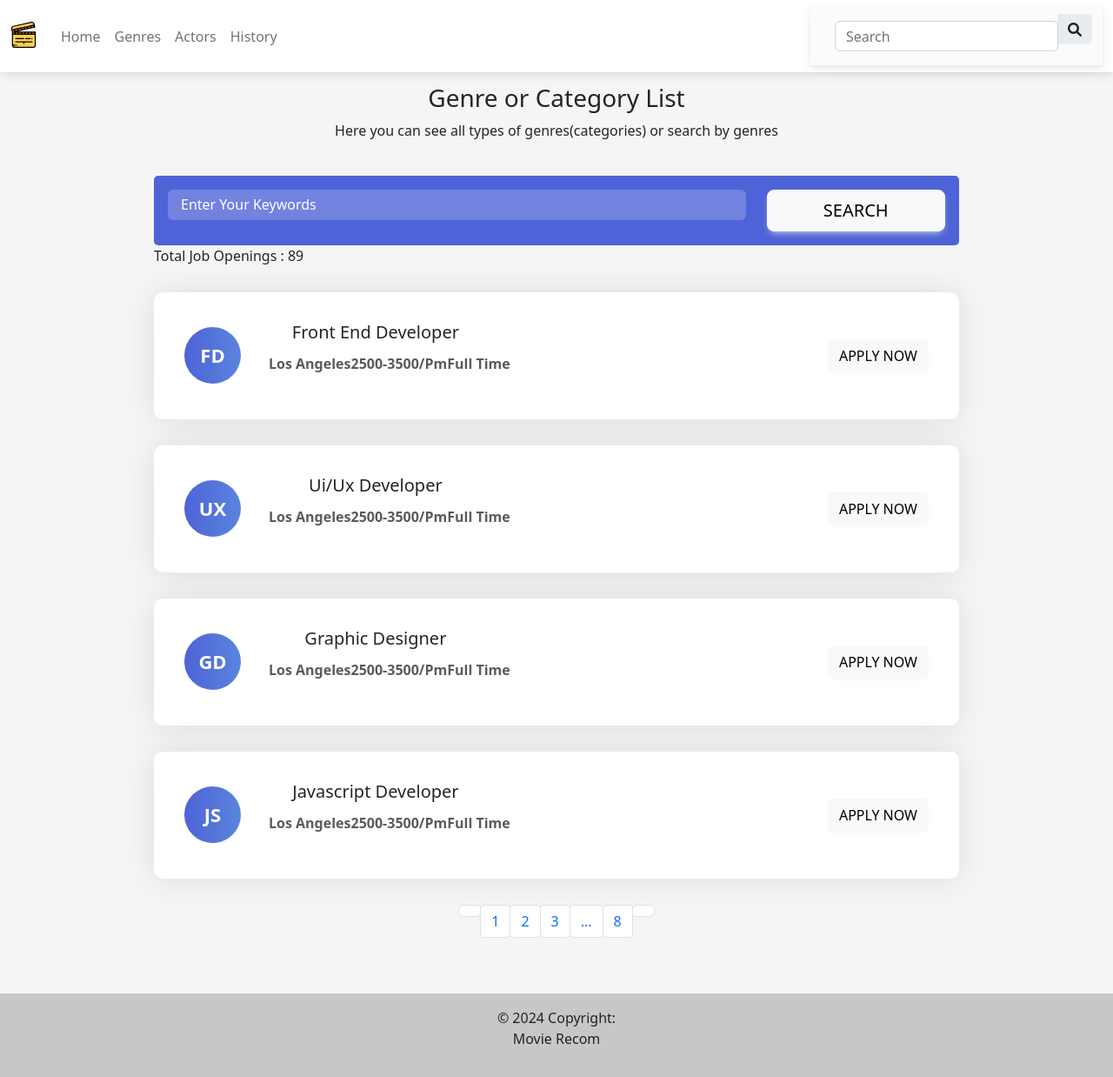
After one commit to JoharyJonathan/django-movie, a Django app: page /movies/genre-list/ in a window 1280 px wide. The commit adds this page. Shown: the whole page at 87% size. Run offline with Django 5.2, Linux system fonts and the light colour scheme; some libraries are stand-ins or nearby versions.

Commit message:
Design of the searchBar for genres views

```diff
--- /dev/null
+++ b/movcom/movies/static/genres/css/genrelist.css
@@ -0,0 +1,180 @@
+body{
+    background:#f5f5f5;
+    margin-top:20px;}
+
+/* ===== Career ===== */
+.career-form {
+  background-color: #4e63d7;
+  border-radius: 5px;
+  padding: 0 16px;
+}
+
+.career-form .form-control {
+  background-color: rgba(255, 255, 255, 0.2);
+  border: 0;
+  padding: 12px 15px;
+  color: #fff;
+}
+
+.career-form .form-control::-webkit-input-placeholder {
+  /* Chrome/Opera/Safari */
+  color: #fff;
+}
+
+.career-form .form-control::-moz-placeholder {
+  /* Firefox 19+ */
+  color: #fff;
+}
+
+.career-form .form-control:-ms-input-placeholder {
+  /* IE 10+ */
+  color: #fff;
+}
+
+.career-form .form-control:-moz-placeholder {
+  /* Firefox 18- */
+  color: #fff;
+}
+
+.career-form .custom-select {
+  background-color: rgba(255, 255, 255, 0.2);
+  border: 0;
+  padding: 12px 15px;
+  color: #fff;
+  width: 100%;
+  border-radius: 5px;
+  text-align: left;
+  height: auto;
+  background-image: none;
+}
+
+.career-form .custom-select:focus {
+  -webkit-box-shadow: none;
+          box-shadow: none;
+}
+
+.career-form .select-container {
+  position: relative;
+}
+
+.career-form .select-container:before {
+  position: absolute;
+  right: 15px;
+  top: calc(50% - 14px);
+  font-size: 18px;
+  color: #ffffff;
+  content: '\F2F9';
+  font-family: "Material-Design-Iconic-Font";
+}
+
+.filter-result .job-box {
+background:#fff;
+  -webkit-box-shadow: 0 0 35px 0 rgba(130, 130, 130, 0.2);
+          box-shadow: 0 0 35px 0 rgba(130, 130, 130, 0.2);
+  border-radius: 10px;
+  padding: 10px 35px;
+}
+
+ul {
+  list-style: none;
+}
+
+.list-disk li {
+  list-style: none;
+  margin-bottom: 12px;
+}
+
+.list-disk li:last-child {
+  margin-bottom: 0;
+}
+
+.job-box .img-holder {
+  height: 65px;
+  width: 65px;
+  background-color: #4e63d7;
+  background-image: -webkit-gradient(linear, left top, right top, from(rgba(78, 99, 215, 0.9)), to(#5a85dd));
+  background-image: linear-gradient(to right, rgba(78, 99, 215, 0.9) 0%, #5a85dd 100%);
+  font-family: "Open Sans", sans-serif;
+  color: #fff;
+  font-size: 22px;
+  font-weight: 700;
+  display: -webkit-box;
+  display: -ms-flexbox;
+  display: flex;
+  -webkit-box-pack: center;
+      -ms-flex-pack: center;
+          justify-content: center;
+  -webkit-box-align: center;
+      -ms-flex-align: center;
+          align-items: center;
+  border-radius: 65px;
+}
+
+.career-title {
+  background-color: #4e63d7;
+  color: #fff;
+  padding: 15px;
+  text-align: center;
+  border-radius: 10px 10px 0 0;
+  background-image: -webkit-gradient(linear, left top, right top, from(rgba(78, 99, 215, 0.9)), to(#5a85dd));
+  background-image: linear-gradient(to right, rgba(78, 99, 215, 0.9) 0%, #5a85dd 100%);
+}
+
+.job-overview {
+  -webkit-box-shadow: 0 0 35px 0 rgba(130, 130, 130, 0.2);
+          box-shadow: 0 0 35px 0 rgba(130, 130, 130, 0.2);
+  border-radius: 10px;
+}
+
+@media (min-width: 992px) {
+  .job-overview {
+    position: -webkit-sticky;
+    position: sticky;
+    top: 70px;
+  }
+}
+
+.job-overview .job-detail ul {
+  margin-bottom: 28px;
+}
+
+.job-overview .job-detail ul li {
+  opacity: 0.75;
+  font-weight: 600;
+  margin-bottom: 15px;
+}
+
+.job-overview .job-detail ul li i {
+  font-size: 20px;
+  position: relative;
+  top: 1px;
+}
+
+.job-overview .overview-bottom,
+.job-overview .overview-top {
+  padding: 35px;
+}
+
+.job-content ul li {
+  font-weight: 600;
+  opacity: 0.75;
+  border-bottom: 1px solid #ccc;
+  padding: 10px 5px;
+}
+
+@media (min-width: 768px) {
+  .job-content ul li {
+    border-bottom: 0;
+    padding: 0;
+  }
+}
+
+.job-content ul li i {
+  font-size: 20px;
+  position: relative;
+  top: 1px;
+}
+
+.mb-30 {
+    margin-bottom: 30px;
+}
--- /dev/null
+++ b/movcom/movies/templates/genres/genres.html
@@ -0,0 +1,163 @@
+{% extends "uses.html" %}
+
+{% block content %}
+    <link rel="stylesheet" href="https://cdnjs.cloudflare.com/ajax/libs/material-design-iconic-font/2.2.0/css/material-design-iconic-font.min.css" integrity="sha256-3sPp8BkKUE7QyPSl6VfBByBroQbKxKG7tsusY2mhbVY=" crossorigin="anonymous" />
+    <div class="container">
+    <div class="row">
+    <div class="col-lg-10 mx-auto mb-4">
+    <div class="section-title text-center ">
+    <br><br>
+    <h3 class="top-c-sep">Genre or Category List</h3>
+    <p>Here you can see all types of genres(categories) or search by genres</p>
+    </div>
+    </div>
+    </div>
+    <div class="row">
+    <div class="col-lg-10 mx-auto">
+    <div class="career-search mb-60">
+        <form action="#" class="career-form mb-60">
+            <div class="row">
+                <!-- Champ de recherche -->
+                <div class="col-md-6 col-lg-9 my-3">
+                    <div class="input-group position-relative">
+                        <input type="text" class="form-control" placeholder="Enter Your Keywords" id="keywords">
+                    </div>
+                </div>
+
+                <!-- Bouton de recherche -->
+                <div class="col-md-6 col-lg-3 my-3">
+                    <button type="button" class="btn btn-lg btn-block btn-light btn-custom" id="contact-submit">
+                        Search
+                    </button>
+                </div>
+            </div>
+        </form>
+    <div class="filter-result">
+    <p class="mb-30 ff-montserrat">Total Job Openings : 89</p>
+    <div class="job-box d-md-flex align-items-center justify-content-between mb-30">
+    <div class="job-left my-4 d-md-flex align-items-center flex-wrap">
+    <div class="img-holder mr-md-4 mb-md-0 mb-4 mx-auto mx-md-0 d-md-none d-lg-flex">
+    FD
+    </div>
+    <div class="job-content">
+    <h5 class="text-center text-md-left">Front End Developer</h5>
+    <ul class="d-md-flex flex-wrap text-capitalize ff-open-sans">
+    <li class="mr-md-4">
+    <i class="zmdi zmdi-pin mr-2"></i> Los Angeles
+    </li>
+    <li class="mr-md-4">
+    <i class="zmdi zmdi-money mr-2"></i> 2500-3500/pm
+    </li>
+    <li class="mr-md-4">
+    <i class="zmdi zmdi-time mr-2"></i> Full Time
+    </li>
+    </ul>
+    </div>
+    </div>
+    <div class="job-right my-4 flex-shrink-0">
+    <a href="#" class="btn d-block w-100 d-sm-inline-block btn-light">Apply now</a>
+    </div>
+    </div>
+    <div class="job-box d-md-flex align-items-center justify-content-between mb-30">
+    <div class="job-left my-4 d-md-flex align-items-center flex-wrap">
+    <div class="img-holder mr-md-4 mb-md-0 mb-4 mx-auto mx-md-0 d-md-none d-lg-flex">
+    UX
+    </div>
+    <div class="job-content">
+    <h5 class="text-center text-md-left">Ui/Ux Developer</h5>
+    <ul class="d-md-flex flex-wrap text-capitalize ff-open-sans">
+    <li class="mr-md-4">
+    <i class="zmdi zmdi-pin mr-2"></i> Los Angeles
+    </li>
+    <li class="mr-md-4">
+    <i class="zmdi zmdi-money mr-2"></i> 2500-3500/pm
+    </li>
+    <li class="mr-md-4">
+    <i class="zmdi zmdi-time mr-2"></i> Full Time
+    </li>
+    </ul>
+    </div>
+    </div>
+    <div class="job-right my-4 flex-shrink-0">
+    <a href="#" class="btn d-block w-100 d-sm-inline-block btn-light">Apply now</a>
+    </div>
+    </div>
+    <div class="job-box d-md-flex align-items-center justify-content-between mb-30">
+    <div class="job-left my-4 d-md-flex align-items-center flex-wrap">
+    <div class="img-holder mr-md-4 mb-md-0 mb-4 mx-auto mx-md-0 d-md-none d-lg-flex">
+    GD
+    </div>
+    <div class="job-content">
+    <h5 class="text-center text-md-left">Graphic Designer</h5>
+    <ul class="d-md-flex flex-wrap text-capitalize ff-open-sans">
+    <li class="mr-md-4">
+    <i class="zmdi zmdi-pin mr-2"></i> Los Angeles
+    </li>
+    <li class="mr-md-4">
+    <i class="zmdi zmdi-money mr-2"></i> 2500-3500/pm
+    </li>
+    <li class="mr-md-4">
+    <i class="zmdi zmdi-time mr-2"></i> Full Time
+    </li>
+    </ul>
+    </div>
+    </div>
+    <div class="job-right my-4 flex-shrink-0">
+    <a href="#" class="btn d-block w-100 d-sm-inline-block btn-light">Apply now</a>
+    </div>
+    </div>
+    <div class="job-box d-md-flex align-items-center justify-content-between mb-30">
+    <div class="job-left my-4 d-md-flex align-items-center flex-wrap">
+    <div class="img-holder mr-md-4 mb-md-0 mb-4 mx-auto mx-md-0 d-md-none d-lg-flex">
+    JS
+    </div>
+    <div class="job-content">
+    <h5 class="text-center text-md-left">Javascript Developer</h5>
+    <ul class="d-md-flex flex-wrap text-capitalize ff-open-sans">
+    <li class="mr-md-4">
+    <i class="zmdi zmdi-pin mr-2"></i> Los Angeles
+    </li>
+    <li class="mr-md-4">
+    <i class="zmdi zmdi-money mr-2"></i> 2500-3500/pm
+    </li>
+    <li class="mr-md-4">
+    <i class="zmdi zmdi-time mr-2"></i> Full Time
+    </li>
+    </ul>
+    </div>
+    </div>
+    <div class="job-right my-4 flex-shrink-0">
+    <a href="#" class="btn d-block w-100 d-sm-inline-block btn-light">Apply now</a>
+    </div>
+    </div>
+    </div>
+    </div>
+
+    <nav aria-label="Page navigation">
+    <ul class="pagination pagination-reset justify-content-center">
+    <li class="page-item disabled">
+    <a class="page-link" href="#" tabindex="-1" aria-disabled="true">
+    <i class="zmdi zmdi-long-arrow-left"></i>
+    </a>
+    </li>
+    <li class="page-item"><a class="page-link" href="#">1</a></li>
+    <li class="page-item d-none d-md-inline-block"><a class="page-link" href="#">2</a></li>
+    <li class="page-item d-none d-md-inline-block"><a class="page-link" href="#">3</a></li>
+    <li class="page-item"><a class="page-link" href="#">...</a></li>
+    <li class="page-item"><a class="page-link" href="#">8</a></li>
+    <li class="page-item">
+    <a class="page-link" href="#">
+    <i class="zmdi zmdi-long-arrow-right"></i>
+    </a>
+    </li>
+    </ul>
+    </nav>
+
+    </div>
+    </div>
+    </div>
+    <script src="https://code.jquery.com/jquery-1.10.2.min.js"></script>
+    <script type="text/javascript">
+
+    </script>
+{% endblock content %}
--- a/movcom/movies/templates/uses.html
+++ b/movcom/movies/templates/uses.html
@@ -12,6 +12,7 @@
     <link rel="stylesheet" href="https://fonts.googleapis.com/css2?family=Roboto:wght@300;400;500;700&display=swap" />
     <link rel="stylesheet" href="{% static 'movies/css/mdb.min.css' %}" />
     <link rel="stylesheet" href="{% static 'movies/css/blogdetail.css' %}" />
+    <link rel="stylesheet" href="{% static 'genres/css/genrelist.css' %}" />
 </head>
 <body>
     <header>
--- a/movcom/movies/urls.py
+++ b/movcom/movies/urls.py
@@ -19,4 +19,5 @@ urlpatterns = [
     path('list/', views.movie, name='movie'),
     path('detail/<int:id>/', views.movie_detail, name='movie-detail'),
     path('genre/<int:genre_id>/', views.movie_by_genre, name='movie_by_genre'),
+    path('genre-list/', views.genre, name='genre-list'),
 ]
--- a/movcom/movies/views.py
+++ b/movcom/movies/views.py
@@ -181,3 +181,8 @@ def movie_by_genre(request, genre_id):
     movies = Movie.objects.filter(movie_genres__genre=genre)
 
     return render(request, 'movies/movies_by_genre.html', {'movies': movies, 'selected_genre': genre})
+
+def genre(request):
+    genres = Genre.objects.all()
+
+    return render(request, 'genres/genres.html', {'genre': genres})
```
